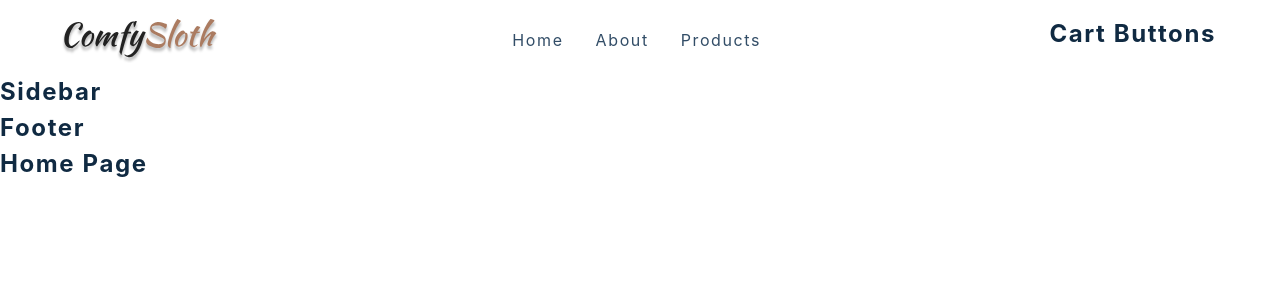
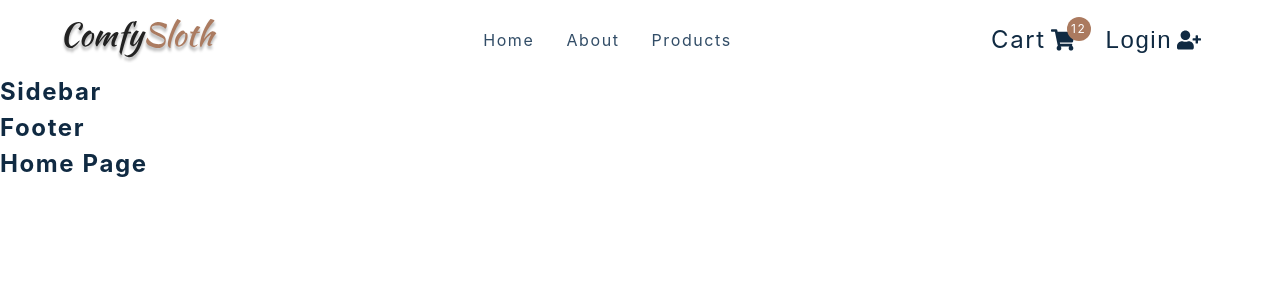
Before and after one commit to lisakuchmenko/ecommerce, a React (Create React App) app: page / in a window 1280 px wide. Shown: the top 300 px of the page. Built offline with nearby package versions, Linux system fonts and the light colour scheme.

Commit message:
updated CartButtons

```diff
--- a/src/components/CartButtons.js
+++ b/src/components/CartButtons.js
@@ -1,14 +1,27 @@
-import React from 'react'
-import { FaShoppingCart, FaUserMinus, FaUserPlus } from 'react-icons/fa'
-import { Link } from 'react-router-dom'
-import styled from 'styled-components'
-import { useProductsContext } from '../context/products_context'
-import { useCartContext } from '../context/cart_context'
-import { useUserContext } from '../context/user_context'
+import React from 'react';
+import { FaShoppingCart, FaUserMinus, FaUserPlus } from 'react-icons/fa';
+import { Link } from 'react-router-dom';
+import styled from 'styled-components';
+import { useProductsContext } from '../context/products_context';
+import { useCartContext } from '../context/cart_context';
+import { useUserContext } from '../context/user_context';
 
 const CartButtons = () => {
-  return <h4>cart buttons </h4>
-}
+	return (
+		<Wrapper className='cart-btn-wrapper'>
+			<Link to='/cart' className='cart-btn'>
+				Cart
+				<span className='cart-container'>
+					<FaShoppingCart />
+					<span className='cart-value'>12</span>
+				</span>
+			</Link>
+			<button type='button' className='auth-btn'>
+				Login <FaUserPlus />
+			</button>
+		</Wrapper>
+	);
+};
 
 const Wrapper = styled.div`
 	display: grid;
@@ -22,7 +35,6 @@
 		letter-spacing: var(--spacing);
 		color: var(--clr-grey-1);
 		display: flex;
-
 		align-items: center;
 	}
 	.cart-container {
@@ -62,5 +74,5 @@
 			margin-left: 5px;
 		}
 	}
-`
-export default CartButtons
+`;
+export default CartButtons;
```
Lines whose indentation alone changed are shown as unchanged.
